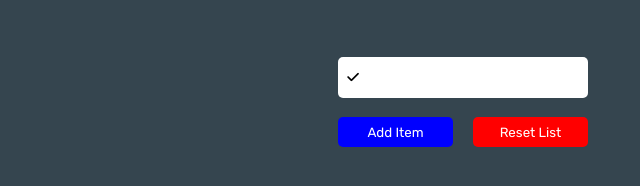
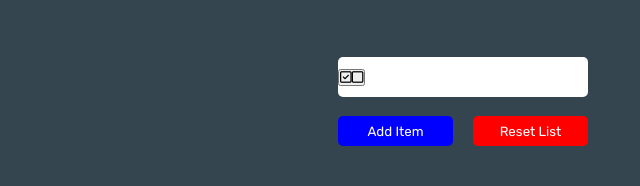
Before and after one commit to maxsspot/listapp, a plain HTML site: page index.html in a window 1280 px wide. Both pictures are taken after a click on the button 530 px from the left and 77 px from the top of the page. Shown: the full height of the page, 177-817 px from the left. Drawn offline with Linux system fonts and the light colour scheme.

Commit message:
Update index.html

```diff
--- a/index.html
+++ b/index.html
@@ -71,7 +71,7 @@
 			    }
 
 			    checkItemIcon = document.createElement("i")
-			    checkItemIcon.className = "fa-solid fa-check"
+			    checkItemIcon.className = "fa-regular fa-square"
 
 			    checkItem = document.createElement("button")
 			    checkItem.className = "itemControl"
@@ -113,10 +113,12 @@
 			    itemToCheck = document.getElementById("item" + checkItemNumber)
 			    if (itemToCheck.style.textDecoration != "line-through") {
 			        itemToCheck.style.textDecoration = "line-through"
-				      localStorage.setItem("item" + checkItemNumber + "checked","true")
+				document.getElementById("checkItem" + checkItemNumber).className = "fa-regular fa-square-check"
+				localStorage.setItem("item" + checkItemNumber + "checked","true")
 			    } else {
 			        itemToCheck.style.textDecoration = "none"
-				      localStorage.removeItem("item" + checkItemNumber + "checked")
+				document.getElementById("checkItem" + checkItemNumber).className = "fa-regular fa-square"
+				localStorage.removeItem("item" + checkItemNumber + "checked")
 			    }
 			}
 
```
